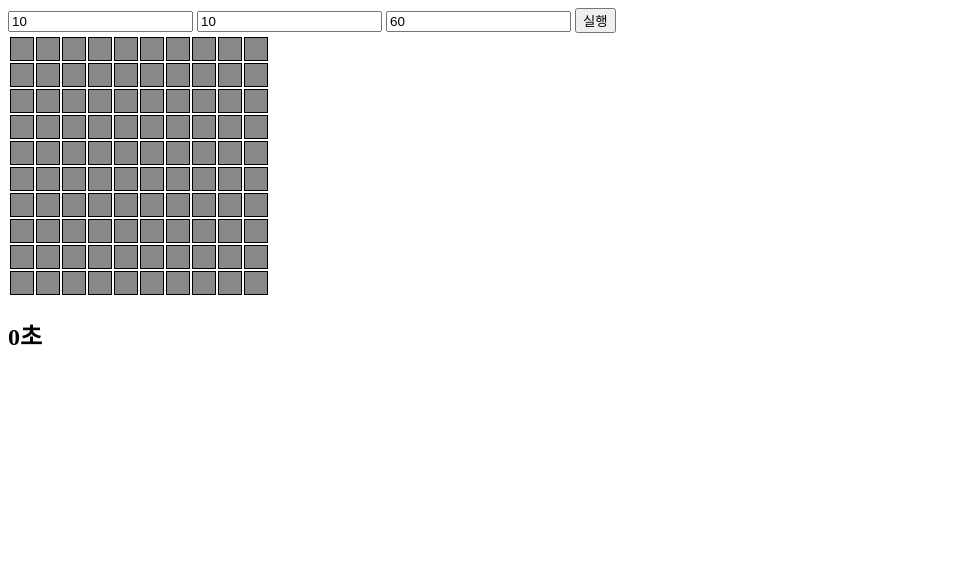
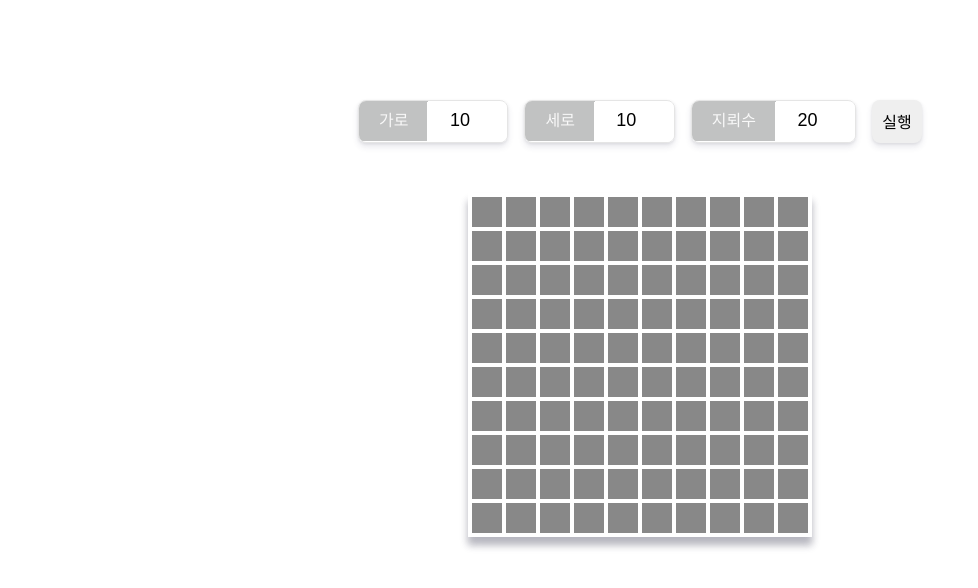
Before and after one commit to AyoungWon/minesweeper, a plain HTML site: page index.html in a window 1280 px wide. Both pictures are taken after a click on the button "실행". Shown: the whole page, without its empty margins (0-978 px from the left). Drawn offline with Linux system fonts and the light colour scheme.

Commit message:
🎨디자인 변경

```diff
--- a/index.css
+++ b/index.css
@@ -1,14 +1,111 @@
+@import "reset.css";
+
+body {
+    width: calc(100vw - 200px);
+    height: calc(100vh - 200px);
+    display: flex;
+    flex-direction: column;
+    align-items: center;
+    padding: 100px;
+
+}
+
+.setting-wrap {
+    display: flex;
+    font-size: 1rem;
+}
+
+.setting-wrap div {
+    margin-right: 1rem;
+}
+
+.setting-wrap div {
+    box-shadow: 0 4px 6px rgba(50, 50, 93, 0.11), 0 1px 3px rgba(0, 0, 0, 0.08);
+    border-radius: 8px;
+    padding: 0%;
+    overflow: hidden;
+    border: 1px solid rgba(0,0,0,0.1);
+
+}
+
+.setting-wrap label {
+    display: inline-block;
+    background-color: rgb(193, 194, 194);
+    line-height: 40px;
+    height: 40px;
+    margin: 0 -5px 0 0;
+    padding: 0 20px;
+    color: #f8f8f8;
+
+}
+.setting-wrap input {
+    display: inline-block;
+    height: 38px;
+    border: none;
+    font-size: 1.125rem;
+    width: 80px;
+    padding: 0;
+    padding-bottom: 2px;
+    text-align: center;
+}
+
+.setting-wrap input:focus {
+    outline: none;
+}
+
+#execel {
+    outline: none;
+    border: none;
+    width: 50px;
+    padding: none;
+    border-radius: 8px;
+    box-shadow: 0 4px 6px rgba(50, 50, 93, 0.11), 0 1px 3px rgba(0, 0, 0, 0.08);
+    font-size: 1rem;
+    cursor: pointer;
+}
+
+
+
+#table {
+    border: 4px solid #fff;
+    box-shadow: 0 8px 8px rgba(50, 50, 93, 0.21), 0 8px 7px rgba(0, 0, 0, 0.15);
+    margin: 50px 0;
+}
+
 tbody td {
-    border: 1px solid black;
-    width: 20px;
-    height: 20px;
+    border: 4px solid #fff;
+    width: 30px;
+    height: 30px;
     background-color: #888;
+    text-align: center;
+    line-height: 30px;
 }
 
 td.clicked {
     background-color: #fff;
+    box-shadow: inset 4px 4px rgba(0,0,0,0.1);
 }
 
 td.rClicked {
-    background-color: #f28;
+    box-shadow: inset 4px 4px rgba(0,0,0,0.1);
+    color: #fff;
+    font-weight: bold;
 }
+
+td.rClicked.first {
+    background-color: rgb(223, 162, 190);
+
+
+}
+td.rClicked.second {
+    background-color: rgb(255, 228, 140);
+}
+
+td.mineClicked {
+    background-color: rgb(219, 83, 83);
+    color: rgb(255, 196, 0);
+}
+
+#result {
+    font-size: 3rem;
+}
--- a/index.html
+++ b/index.html
@@ -1,24 +1,39 @@
 <!DOCTYPE html>
 <html lang="en">
+
 <head>
     <meta charset="UTF-8">
     <meta name="viewport" content="width=device-width, initial-scale=1.0">
     <title>Minesweeper</title>
     <link rel="stylesheet" href="index.css">
+    <link rel="stylesheet" href="https://cdnjs.cloudflare.com/ajax/libs/font-awesome/5.15.2/css/all.min.css" />
 </head>
+
 <body>
-    <input id="hor" type="number" placeholder="가로" value="10">
-    <input id="ver" type="number" placeholder="세로" value="10">
-    <input id="mine" type="number" placeholder="지뢰" value="60">
-    <button id=execel>실행</button>
-    <table id="table">
-        <thead>
-            <tr>
-            </tr>
-        </thead>
-        <tbody></tbody>
-    </table>
-    <h2><span id="timer">0</span>초</h2>
+    <div class="setting-wrap">
+        <div class="btn-wrap">
+            <label for="가로">가로</label>
+            <input id="hor" type="number" name="가로" placeholder="가로" value="10">
+        </div>
+        <div class="btn-wrap">
+            <label for="세로">세로</label>
+            <input id="ver" type="number" name="세로" placeholder="세로" value="10">
+        </div>
+        <div class="btn-wrap">
+            <label for="지뢰">지뢰수</label>
+            <input id="mine" type="number" name="지뢰" placeholder="지뢰" value="20">
+        </div>
+        <button id=execel>실행</button>
+    </div>
+    <div class="game-board">
+        <table id="table">
+
+            <tbody></tbody>
+        </table>
+    </div>
+
+    <h2 id="result"> </h2>
     <script src="index.js"></script>
 </body>
+
 </html>
--- /dev/null
+++ b/reset.css
@@ -0,0 +1,124 @@
+html,
+body,
+div,
+span,
+applet,
+object,
+iframe,
+h1,
+h2,
+h3,
+h4,
+h5,
+h6,
+p,
+blockquote,
+pre,
+a,
+abbr,
+acronym,
+address,
+big,
+cite,
+code,
+del,
+dfn,
+em,
+img,
+ins,
+kbd,
+q,
+s,
+samp,
+small,
+strike,
+strong,
+sub,
+sup,
+tt,
+var,
+b,
+u,
+i,
+center,
+dl,
+dt,
+dd,
+ol,
+ul,
+li,
+fieldset,
+form,
+label,
+legend,
+table,
+caption,
+tbody,
+tfoot,
+thead,
+tr,
+th,
+td,
+article,
+aside,
+canvas,
+details,
+embed,
+figure,
+figcaption,
+footer,
+header,
+hgroup,
+menu,
+nav,
+output,
+ruby,
+section,
+summary,
+time,
+mark,
+audio,
+video {
+  margin: 0;
+  padding: 0;
+  border: 0;
+  font-size: 100%;
+  font: inherit;
+  vertical-align: baseline;
+}
+/* HTML5 display-role reset for older browsers */
+article,
+aside,
+details,
+figcaption,
+figure,
+footer,
+header,
+hgroup,
+menu,
+nav,
+section {
+  display: block;
+}
+body {
+  line-height: 1;
+}
+ol,
+ul {
+  list-style: none;
+}
+blockquote,
+q {
+  quotes: none;
+}
+blockquote:before,
+blockquote:after,
+q:before,
+q:after {
+  content: "";
+  content: none;
+}
+table {
+  border-collapse: collapse;
+  border-spacing: 0;
+}
```
